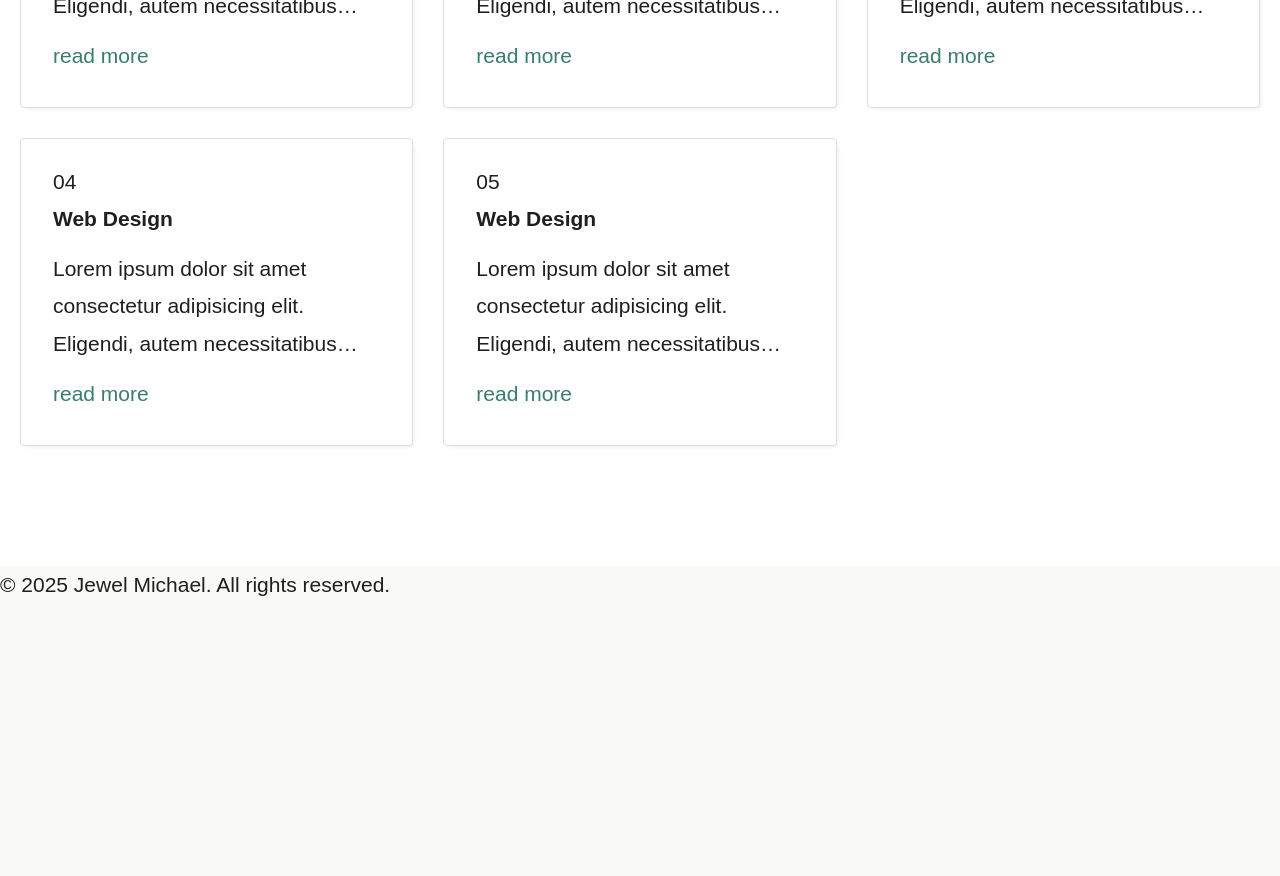
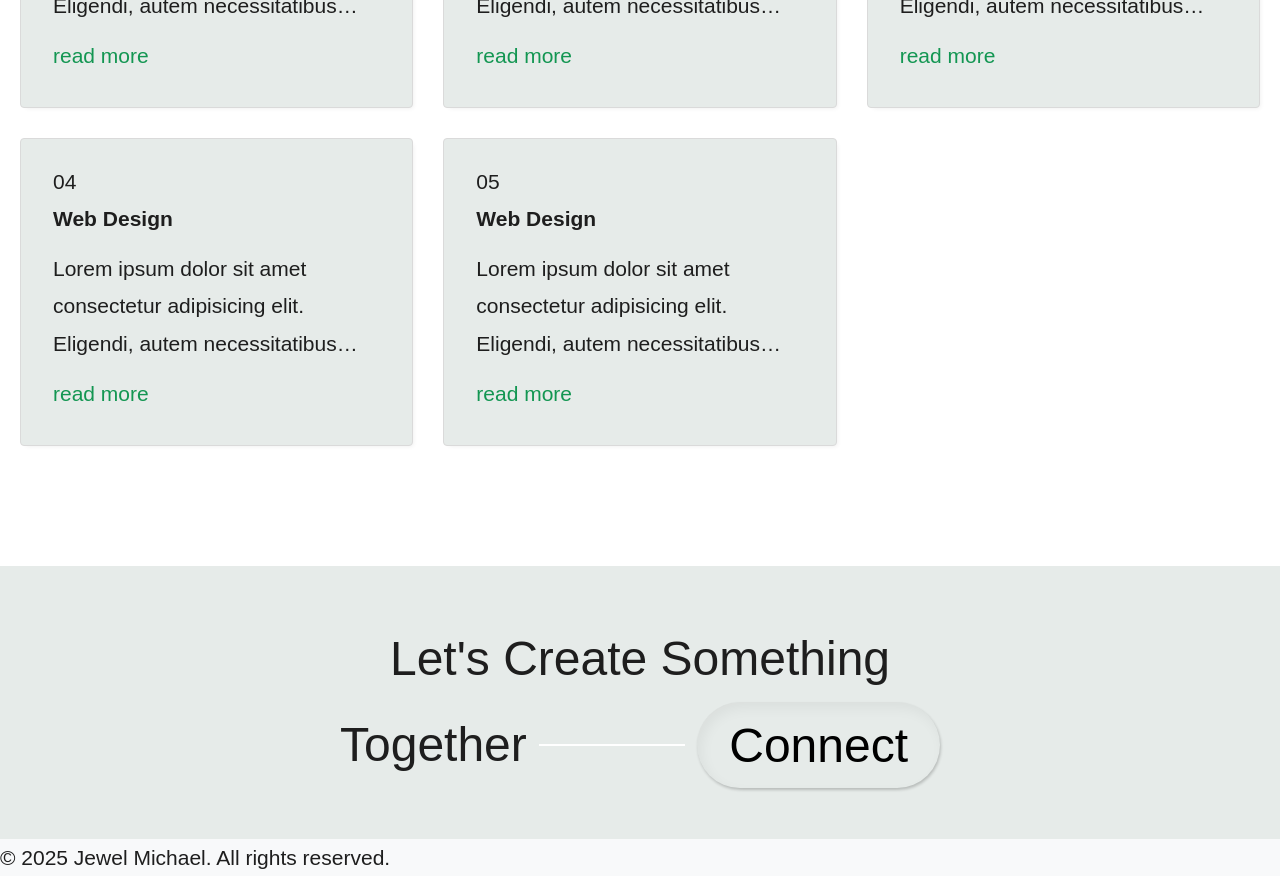
Before and after one commit to jewelmichael/jewelmichael-vite, a React (Vite) app: page / in a window 1280 px wide. Shown: the part 2840-3716 px from the top of the page. Before the commit the page ends 3469 px from the top, so only its background shows below. Built offline with nearby package versions, Linux system fonts and the light colour scheme.

Commit message:
push color changes and standardize color values from variables

```diff
--- a/package.json
+++ b/package.json
@@ -19,18 +19,16 @@
   },
   "devDependencies": {
     "@eslint/js": "^9.25.0",
+    "@tailwindcss/postcss": "^4.1.8",
     "@types/node": "^22.15.21",
     "@types/react": "^19.1.2",
     "@types/react-dom": "^19.1.2",
     "@vitejs/plugin-react": "^4.4.1",
-    "autoprefixer": "^10.4.21",
     "eslint": "^9.25.0",
     "eslint-plugin-react-hooks": "^5.2.0",
     "eslint-plugin-react-refresh": "^0.4.19",
     "globals": "^16.0.0",
-    "postcss": "^8.5.3",
     "sass": "^1.89.0",
-    "tailwindcss": "^4.1.7",
     "typescript": "~5.8.3",
     "typescript-eslint": "^8.30.1",
     "vite": "^6.3.5"
--- a/src/components/components/loader/Loader.tsx
+++ b/src/components/components/loader/Loader.tsx
@@ -26,7 +26,7 @@ const Loader = ({ onComplete }: { onComplete: () => void }) => {
         <motion.div
           className={styles.loader}
           style={{
-            background: startReveal ? 'transparent' : '#0e1e1c',
+            background: startReveal ? 'transparent' : '#062D1F',
             pointerEvents: 'none', // ensures no blocking
           }}
           initial={{ opacity: 1 }}
--- a/src/components/layouts/footer/Footer.module.scss
+++ b/src/components/layouts/footer/Footer.module.scss
@@ -2,10 +2,10 @@
   padding: vars.$spacer-l vars.$spacer-m;
   text-align: center;
   border-top: 2px solid var(--color-black-xlightest);
-  font-size: 2.7rem;
+  font-size: 1.7rem;
 
-  border-top-color: #f0f0f0;
-  background-color: #f5f5f5;
+  border-top-color: var(--border);
+  background-color: var(--bg-dark);
 
   .withButton {
     width: 600px;
--- a/src/components/layouts/footer/Footer.tsx
+++ b/src/components/layouts/footer/Footer.tsx
@@ -2,9 +2,19 @@ import styles from './Footer.module.scss'
 
 const Footer = () => {
   return (
-    <footer className={styles.footer}>
-      <p>© {new Date().getFullYear()} Jewel Michael. All rights reserved.</p>
-    </footer>
+    <>
+      <section className={`${styles.Wrapper}`}>
+        <span className='fw-light'>Let's Create Something</span>
+        <div className={`${styles.withButton} gap-column-base`}>
+          <span className='text-black-xlightest'>Together</span>
+          <span className="line flex1"></span>
+          <button type="button" className="btn btn-clear">Connect</button>
+        </div>
+      </section>
+      <footer className={styles.footer}>
+        <p className='mb-none'>© {new Date().getFullYear()} Jewel Michael. All rights reserved.</p>
+      </footer>
+    </>
   )
 }
 
--- a/src/pages/home/Home.module.scss
+++ b/src/pages/home/Home.module.scss
@@ -8,7 +8,7 @@
       font-size: 2.8em;
     }
     span {
-      color: #139652;
+      color: var(--color-primary);
     }
   }
   p {
@@ -103,7 +103,7 @@
       font-weight: 300;
       text-transform: uppercase;
       font-size: 16px;
-      color: #b7b7b7;
+      color: var(--muted);
       line-height: 1;
     }
     & > p {
@@ -139,7 +139,7 @@
       bottom: 0;
       right: 0;
       z-index: 3;
-      background: rgba(0, 0, 0, 0.03);
+      background: var(--card-shadow);
       content: "";
       transition: transform 0.6s;
       transform: scale3d(3.9, 1.4, 1) rotate3d(0, 0, 1, 45deg) translate3d(0, -100%, 0);
--- a/src/pages/works/Works.tsx
+++ b/src/pages/works/Works.tsx
@@ -1,2 +1,49 @@
-const Projects = () => <h1>My Projects</h1>;
-export default Projects;
+import React from 'react';
+
+const Works = () => {
+  return (
+    <main>
+      {/* Header Section */}
+      <section>
+        <h1>Projects That Tell My Story</h1>
+        <p>Here are a few things I’ve built — some for work, some for fun, all with care and code.</p>
+      </section>
+
+      {/* Projects Grid */}
+      <section>
+        <div>
+          <h2>🛍️ eCommX – Modern Storefront UI</h2>
+          <p>A clean, responsive eCommerce interface for a mid-sized brand. Handled product grid, filter, cart, and account UI.</p>
+          <p><strong>Role:</strong> Front-End Lead</p>
+          <p><strong>Stack:</strong> React, Tailwind CSS, TypeScript, Framer Motion</p>
+          <a href="#" target="_blank" rel="noopener noreferrer">View Live</a>
+        </div>
+
+        <div>
+          <h2>✈️ TravelFlow – Booking Portal Interface</h2>
+          <p>A step-by-step travel booking UI with calendar and dynamic pricing. Designed UX flow, built UI logic, and implemented route-based transitions.</p>
+          <p><strong>Role:</strong> Solo Front-End Dev</p>
+          <p><strong>Stack:</strong> React, Context API, SCSS, OutSystems</p>
+          <a href="#" target="_blank" rel="noopener noreferrer">View Case Study</a>
+        </div>
+
+        <div>
+          <h2>🧠 AdminEase – Internal Dashboard</h2>
+          <p>Internal admin panel for managing reports, users, and activities. Focused on layout structure, theming, and accessibility.</p>
+          <p><strong>Role:</strong> UI/UX + Dev</p>
+          <p><strong>Stack:</strong> OutSystems, PowerApps, Custom CSS</p>
+          <a href="#" target="_blank" rel="noopener noreferrer">GitHub</a>
+        </div>
+      </section>
+
+      {/* CTA Section */}
+      <section>
+        <h2>Have something in mind?</h2>
+        <p>I’d love to bring your idea to life.</p>
+        <a href="/contact">📬 Let’s Work Together →</a>
+      </section>
+    </main>
+  );
+};
+
+export default Works;
--- a/src/styles/base/_initial.scss
+++ b/src/styles/base/_initial.scss
@@ -16,7 +16,7 @@ body {
 a {
   display: inline-block;
   position: relative;
-  color: vars.$color-primary;
+  color: var(--color-primary);
   text-decoration: none;
 
   &:after {
@@ -89,7 +89,7 @@ hgroup {
   text-transform: uppercase;
   font-size: 1.4rem;
   font-weight: 800;
-  color: vars.$color-primary;
+  color: var(--color-primary);
   margin-bottom: 16px;
   display: inline-block;
   &::before {
--- a/src/styles/base/_variables.scss
+++ b/src/styles/base/_variables.scss
@@ -3,23 +3,27 @@
 @use "@/assets/fonts/FontImport.scss";
 /* Colors
   ------*/
-$color-primary: #3A7C6F; // #139652;
-$color-secondary: #F9F9F6; //#4B5563;
-$color-accent: #FFB84C;
+$color-primary: var(--color-primary); // #139652;
+$color-primary-light: var(--color-primary-light); // #139652;
+$color-primary-light-bg: var(--color-primary-light-bg); // #139652;
+$color-primary-dark-bg: var(--color-primary-dark-bg); // #139652;
+$color-secondary: var(--color-secondary); //#4B5563;
+$color-secondary-light: var(--color-secondary-light); //#4B5563;
+$color-accent: var(--color-accent);
 
 // Light theme
-$light-bg: #F9F9F6;
-$light-card: #FFFFFF;
-$light-text: #1F1F1F;
-$light-muted: #A6A6A6;
-$light-border: #E5E5E5;
+$light-bg: var(--bg); // #F8F9FA;
+$light-bg-light: var(--bg-light); // #F8F9FA;
+$light-bg-dark: var(--bg-light); // #F8F9FA;
+$light-text: var(--text);
+$light-text-light: var(--text-light);
+$light-card: var(--card); // #FFFFFF;
+$light-card-dark: var(--card-cardk); // #FFFFFF;
+$light-card-shadow: var(--card-shadow); // #FFFFFF;
+$light-muted: var(--muted); // #A6A6A6;
+$light-border: var(--border); // #DADADA;
+$light-highlight-hover: var(--highlight-hover); // #DADADA;
 
-// Dark theme
-$dark-bg: #1B1F1D;
-$dark-card: #262D2A;
-$dark-text: #F0F0F0;
-$dark-muted: #888888;
-$dark-border: #2C2C2C;
 
 /* Spacers
   ------*/
@@ -73,6 +77,7 @@ $cardBorderRadius: 4px;
 // _variables.scss
 
 $variable-sizes: (
+  none: 0,
   xs: 4px,
   s: 8px,
   base: 12px,
--- a/src/styles/styles.scss
+++ b/src/styles/styles.scss
@@ -3,7 +3,7 @@
 @use "./base/initial";
 
 @use "./utils/misc";
-/* _variables.scss */
+
 
 :root {
   --breakpoint-xs: #{vars.$breakpoint-xs};
@@ -12,32 +12,46 @@
   --breakpoint-lg: #{vars.$breakpoint-lg};
   --breakpoint-xl: #{vars.$breakpoint-xl};
 
-  --color-primary: #3A7C6F;
-  --color-primary-light: #e7f8f5;
-  --color-secondary: #F9F9F6;
-  --color-secondary-light: #F9F9F6;
-  --color-accent: rgb(255, 184, 76);
-  --bg: #F9F9F6;
-  --bg-light: #ffffff;
-  --bg-dark: hsla(60, 20%, 90%, 1);
-  --text: #1F1F1F;
-  --card: #FFFFFF;
+  --color-primary: #139652;
+  --color-primary-light: #1FBF73;
+  --color-primary-light-bg: #DFF7EB;
+  --color-primary-dark-bg: #0B3F2B;
+  --color-secondary: #F2C94C;
+  --color-secondary-light: #FFF4C2;
+  --color-accent: #EB5757;
+  --bg: #F8F9FA;
+  --bg-light: #FFFFFF;
+  --bg-dark: #E6EBE9;
+  --text: #1E1E1E;
+  --text-light: #F5F5F5;
+  --card: #E6EBE9;
+  --card-dark : #2C2C2E;
+  --card-shadow: rgba(0, 0, 0, 0.08);
   --muted: #A6A6A6;
-  --border: #E5E5E5;
+  --border: #DADADA;
   --highlight-hover: rgba(0,0,0,0.05)
 }
 
 [data-theme="dark"] {
-  --color-primary-light: #141716;
-  --color-secondary-light: #262D2A;
-  --bg: #1B1F1D;
-  --bg-light: hsl(150, 20%, 11%);
-  --bg-dark: #0a0c0b;
-  --text: #F0F0F0;
-  --card: #262D2A;
-  --muted: #888888;
-  --border: #2C2C2C;
-  --highlight-hover: rgba(0,0,0,0.1)
+
+  --color-primary: #139652;
+  --color-primary-light: #1FBF73;
+  --color-primary-light-bg: #1A3C31;
+  --color-primary-dark-bg: #062D1F;
+  --color-secondary: #F2C94C;
+  --color-secondary-light: #FFF4C2;
+  --color-accent: #EB5757;
+  --bg: #1C1C1E;
+  --bg-light: #2C2C2E;
+  --bg-dark: #121212;
+  --text: #F5F5F5;
+  --text-light: #1E1E1E;
+  --card: #121212;
+  --card-dark : #FFFFFF;
+  --card-shadow: rgba(0, 0, 0, 0.4);
+  --muted: #A6A6A6;
+  --border: #3A3A3C;
+  --highlight-hover: rgba(0,0,0,0.05)
 }
 
 body{
@@ -51,7 +65,7 @@ body{
 }
 
 .btn {
-  background-color: #fff;
+  background-color: var(--bg-light);
   border: 0;
   border-radius: 100px;
   padding: vars.$spacer vars.$spacer-m 1.8rem;
@@ -75,8 +89,8 @@ body{
 }
 
 .btn-solid {
-  background-color: var(--color-primary-base);
-  color: #fff;
+  background-color: var(--color-primary);
+  color: var(--text-light);
 }
 main > section {
   padding-left: vars.$spacer;
@@ -89,7 +103,7 @@ section.is-light-colored {
   background-color: var(--bg);
 }
 section.is-primary-colored {
-  background-color: var(--color-primary-light);
+  background-color: var(--color-primary-light-bg);
 }
 .container {
   width: 100%;
@@ -108,10 +122,10 @@ section.is-primary-colored {
     padding: vars.$spacer-m;
     background-color: var(--card);
     border-radius: 4px;
-    box-shadow: 3px 3px 5px -3px rgba(0, 0, 0, 0.1);
+    box-shadow: 3px 3px 5px -3px var(--card-shadow);
     transition: 0.3s ease;
     p {
-      color: var(--color-dark-lighter);
+      color: var(--color-dark);
     }
     &:hover {
       box-shadow: 2px 2px 20px -10px rgba(0, 0, 0, 0.2);
@@ -120,12 +134,12 @@ section.is-primary-colored {
   }
   .card-outline {
     .carditem {
-      border: 1px solid #000;
+      border: 1px solid var(--border);
     }
   }
   &.card-outline {
     .carditem {
-      border: 1px solid #dedede;
+      border: 1px solid var(--border);
     }
   }
 }
@@ -163,5 +177,5 @@ section.is-primary-colored {
 .line {
   height: 2px;
   background-color: var(--color-dark-xlightest);
-  background-color: #fff;
+  background-color: var(--bg-light);
 }
```
Also changed, not shown: src/components/components/loader/Loader.module.scss (+3 -3 lines), src/pages/about/About.tsx (+78 -1 lines), src/pages/contact/Contact.tsx (+61 -1 lines), 1 other file (tests, documents, lock files or other folders).
